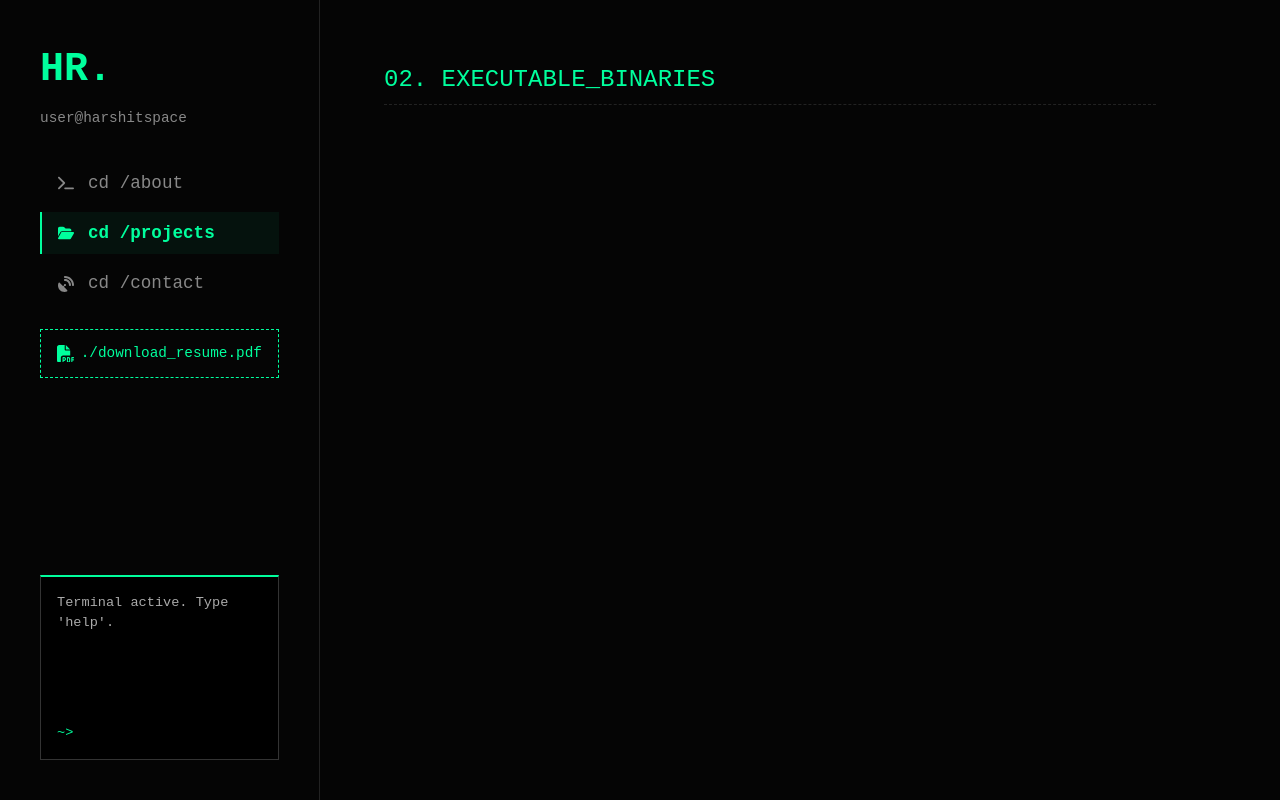
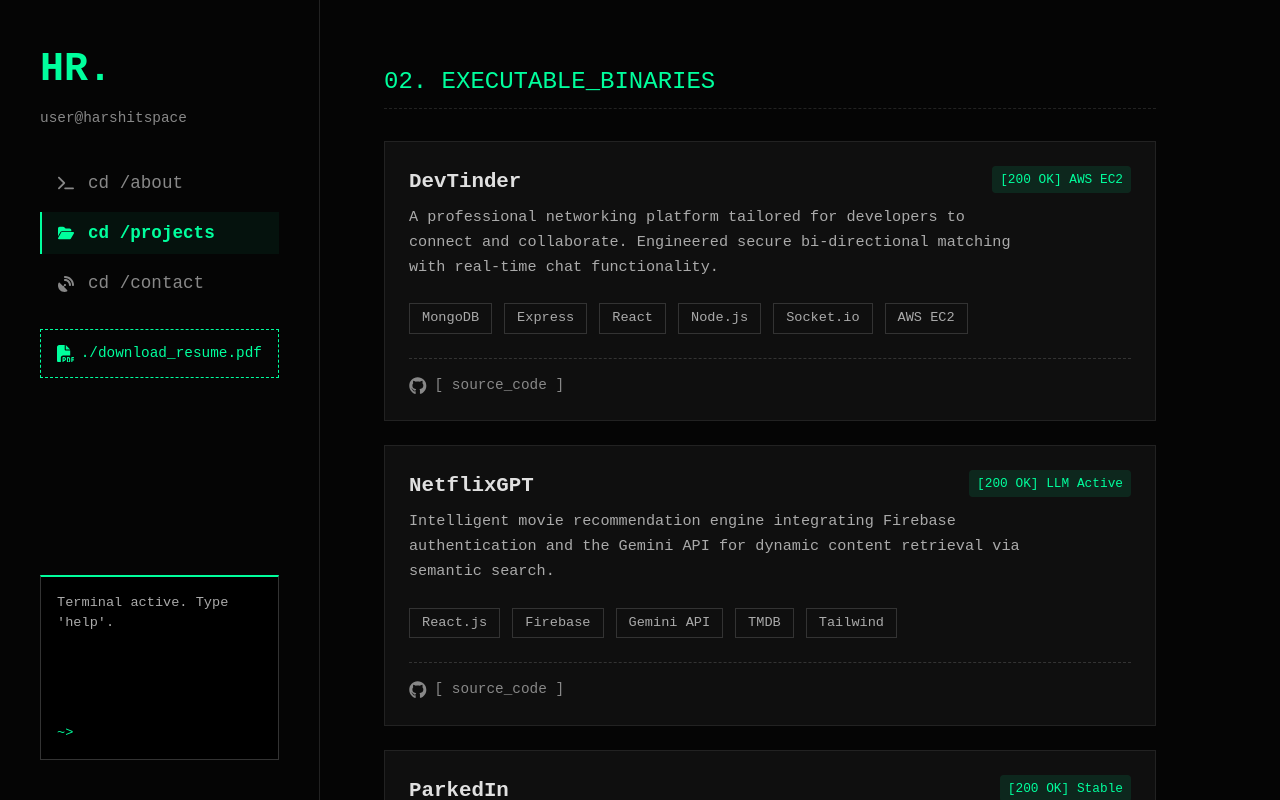
Before and after one commit to harshitspace/harshitspace-v2, a Next.js app: page /projects in a window 1280 px wide. Shown: the top 800 px of the page. Built offline with nearby package versions, Linux system fonts and the light colour scheme.

Commit message:
Feat: Assembled projects module and reusable system status cards

```diff
--- a/src/app/projects/page.tsx
+++ b/src/app/projects/page.tsx
@@ -1,9 +1,54 @@
+import ProjectCard from "@/components/ProjectCard";
+
 export default function ProjectsPage() {
+  const projects = [
+    {
+      title: "DevTinder",
+      status: "[200 OK] AWS EC2",
+      statusType: "success" as const,
+      description:
+        "A professional networking platform tailored for developers to connect and collaborate. Engineered secure bi-directional matching with real-time chat functionality.",
+      techStack: [
+        "MongoDB",
+        "Express",
+        "React",
+        "Node.js",
+        "Socket.io",
+        "AWS EC2",
+      ],
+      githubUrl: "https://github.com/harshitspace/devTinder",
+    },
+    {
+      title: "NetflixGPT",
+      status: "[200 OK] LLM Active",
+      statusType: "success" as const,
+      description:
+        "Intelligent movie recommendation engine integrating Firebase authentication and the Gemini API for dynamic content retrieval via semantic search.",
+      techStack: ["React.js", "Firebase", "Gemini API", "TMDB", "Tailwind"],
+      githubUrl: "https://github.com/harshitspace/netflix-gpt",
+    },
+    {
+      title: "ParkedIn",
+      status: "[200 OK] Stable",
+      statusType: "success" as const,
+      description:
+        "Spatial management architecture built on a lightweight relational database for real-time slot tracking and efficient vehicle management.",
+      techStack: ["Python", "Flask", "SQLite", "Jinja2"],
+      githubUrl: "https://github.com/harshitspace/parkedIn",
+    },
+  ];
+
   return (
-    <div>
-      <h2 className="text-accent text-2xl border-b border-dashed border-border-dark pb-2 uppercase mt-0">
+    <section className="animate-fadeIn">
+      <h2 className="text-accent text-[1.5rem] border-b border-dashed border-border-dark pb-2 uppercase mt-0 mb-8">
         02. Executable_Binaries
       </h2>
-    </div>
+
+      <div className="flex flex-col">
+        {projects.map((proj, idx) => (
+          <ProjectCard key={idx} {...proj} />
+        ))}
+      </div>
+    </section>
   );
 }
--- /dev/null
+++ b/src/components/ProjectCard.tsx
@@ -0,0 +1,89 @@
+import React from "react";
+import { FaGithub, FaLink } from "react-icons/fa6";
+
+interface ProjectCardProps {
+  title: string;
+  description: string;
+  status: string;
+  statusType?: "success" | "local" | "offline";
+  techStack: string[];
+  githubUrl: string;
+  liveUrl?: string; // Optional prop for the live deployment
+}
+
+export default function ProjectCard({
+  title,
+  description,
+  status,
+  statusType = "success",
+  techStack,
+  githubUrl,
+  liveUrl,
+}: ProjectCardProps) {
+  const getStatusStyles = () => {
+    switch (statusType) {
+      case "local":
+        return "text-[#00cccc] bg-[rgba(0,204,204,0.1)]";
+      case "offline":
+        return "text-[#ff5555] bg-[rgba(255,85,85,0.1)]";
+      case "success":
+      default:
+        return "text-accent bg-[rgba(0,255,157,0.1)]";
+    }
+  };
+
+  return (
+    <div className="bg-card p-6 mb-6 border border-border-dark transition-all duration-300 relative group hover:border-accent hover:shadow-[-4px_4px_0_rgba(0,255,157,0.1)] flex flex-col">
+      {/* Status Badge */}
+      <div
+        className={`absolute top-6 right-6 text-[0.8rem] px-2 py-1 rounded font-mono ${getStatusStyles()}`}
+      >
+        {status}
+      </div>
+
+      {/* Title & Description */}
+      <h3 className="text-[1.3rem] m-0 mb-2 font-bold text-text group-hover:text-accent transition-colors">
+        {title}
+      </h3>
+      <p className="text-[#aaa] text-[0.95rem] m-0 pr-24 leading-relaxed flex-grow">
+        {description}
+      </p>
+
+      {/* Tech Stack Tags */}
+      <div className="flex gap-3 flex-wrap mt-6 mb-6 text-[0.85rem] font-mono">
+        {techStack.map((tech, index) => (
+          <span
+            key={index}
+            className="border border-[#333] px-3 py-1 text-[#aaa]"
+          >
+            {tech}
+          </span>
+        ))}
+      </div>
+
+      {/* Navigation Links */}
+      <div className="flex gap-6 pt-4 border-t border-dashed border-[#333]">
+        <a
+          href={githubUrl}
+          target="_blank"
+          rel="noopener noreferrer"
+          className="flex items-center gap-2 text-[#888] hover:text-accent transition-colors text-[0.9rem] font-mono"
+        >
+          <FaGithub className="text-[1.1rem]" /> [ source_code ]
+        </a>
+
+        {/* Only render the Live Demo link if a liveUrl was provided */}
+        {liveUrl && (
+          <a
+            href={liveUrl}
+            target="_blank"
+            rel="noopener noreferrer"
+            className="flex items-center gap-2 text-[#888] hover:text-accent transition-colors text-[0.9rem] font-mono"
+          >
+            <FaLink className="text-[1rem]" /> [ live_demo ]
+          </a>
+        )}
+      </div>
+    </div>
+  );
+}
```
